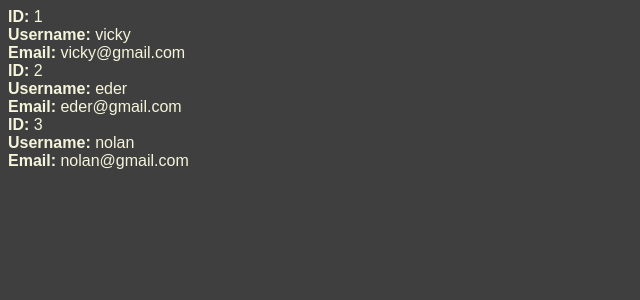
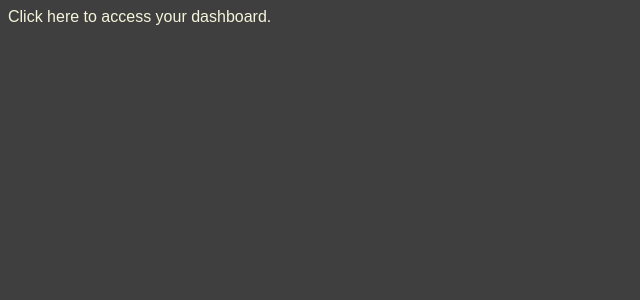
Before and after one commit to vicky5571/CHAPTER-3---React-JS, a React (Vite) app in the folder 2. (Anson Developer) React JS Full Course 2024/: page / in a window 1280 px wide. Shown: the top 300 px of the page, without its empty margins (0-640 px from the left). Built offline with nearby package versions, Linux system fonts and the light colour scheme.

Commit message:
Conditional Rendering

```diff
--- a/2. (Anson Developer) React JS Full Course 2024/src/App.jsx
+++ b/2. (Anson Developer) React JS Full Course 2024/src/App.jsx
@@ -1,29 +1,31 @@
-import { UserDetails } from "./components/UserDetails";
+export default function App() {
+  // NOT_VERIFIED / VERIFIED / ACCOUNT_DISABLED
+  const USER_STATUS = "VERIFIED";
 
-export default function App() {
-  const mockUsers = [
-    {
-      id: 1,
-      username: "vicky",
-      email: "vicky@gmail.com",
-    },
-    {
-      id: 2,
-      username: "eder",
-      email: "eder@gmail.com",
-    },
-    {
-      id: 3,
-      username: "nolan",
-      email: "nolan@gmail.com",
-    },
-  ];
-
-  return (
-    <div>
-      {mockUsers.map((user) => {
-        return <UserDetails key={user.id} user={user} />;
-      })}
-    </div>
-  );
+  switch (USER_STATUS) {
+    case "NOT_VERIFIED":
+      return (
+        <div>
+          <span>Please verify your email or mobile number.</span>
+        </div>
+      );
+    case "VERIFIED":
+      return (
+        <div>
+          <span>Click here to access your dashboard.</span>
+        </div>
+      );
+    case "ACCOUNT_DISABLED":
+      return (
+        <div>
+          <span>Your account is disabled.</span>
+        </div>
+      );
+    default:
+      return (
+        <div>
+          <span>Please contact the admin</span>
+        </div>
+      );
+  }
 }
```
